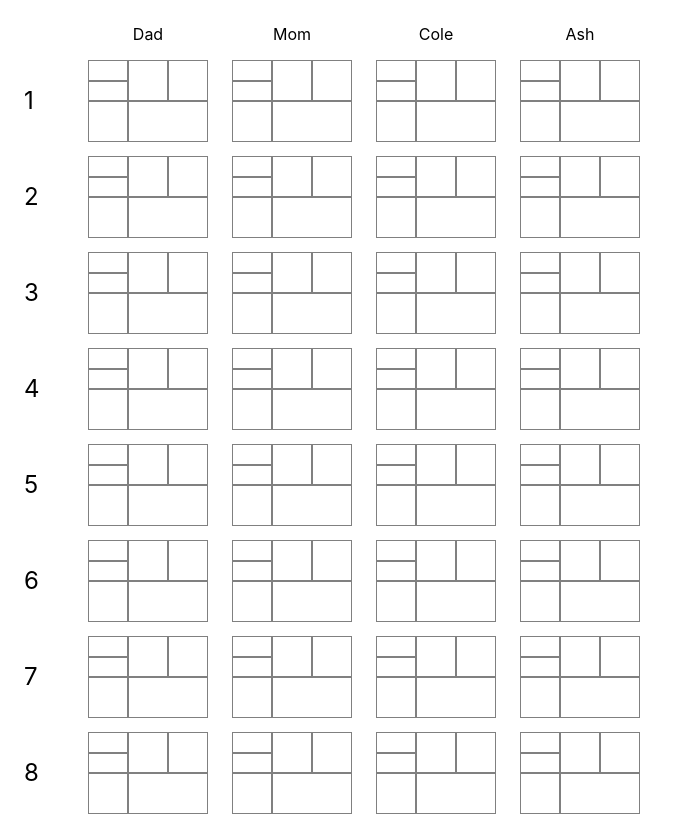
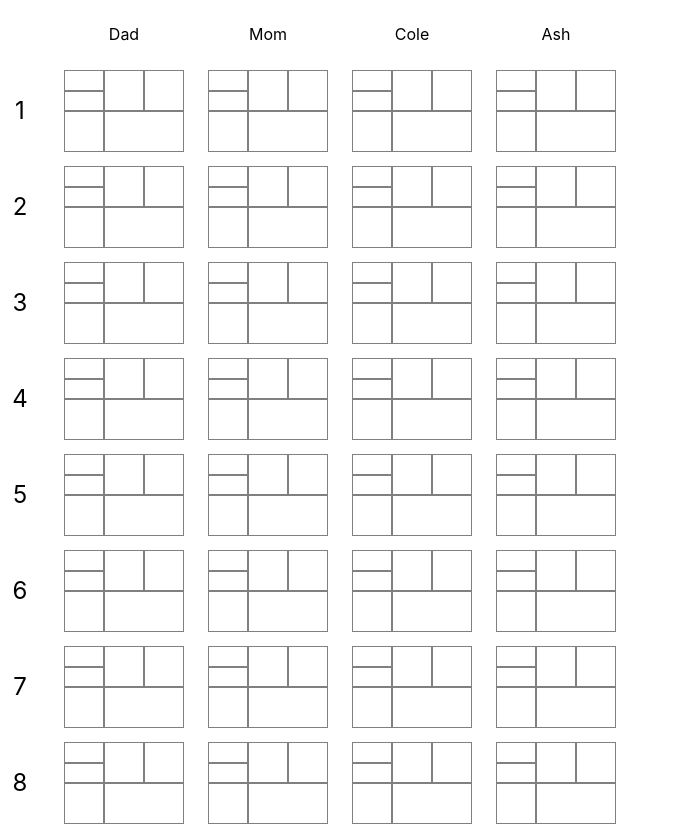
Before and after one commit to jsaelhof/skull-king-scorecard, a React (Create React App) app: page / in a window 1280 px wide. Shown: the top 825 px of the page, without its empty margins (0-690 px from the left). Built offline with nearby package versions, Linux system fonts and the light colour scheme.

Commit message:
refactor into sub-components

```diff
--- a/package.json
+++ b/package.json
@@ -6,6 +6,8 @@
     "@testing-library/jest-dom": "^5.16.1",
     "@testing-library/react": "^12.1.2",
     "@testing-library/user-event": "^13.5.0",
+    "clsx": "^1.1.1",
+    "lodash": "^4.17.21",
     "react": "^17.0.2",
     "react-dom": "^17.0.2",
     "react-scripts": "5.0.0",
--- a/src/App.js
+++ b/src/App.js
@@ -1,61 +1,17 @@
-import { useCallback, useState } from "react";
 import "./App.css";
-import Box from "./Box";
+import Scorecard from "./Scorecard";
+import Rounds from "./Rounds";
+
+const PLAYERS = ["Dad", "Mom", "Cole", "Ash"];
 
 function App() {
-  const [scores, setScores] = useState({});
-  const [players] = useState(["Dad", "Mom", "Cole", "Ash"]);
-
-  const onTotalUpdate = useCallback((round, total) => {
-    console.log("Update", round, total);
-    setScores((prev) => ({
-      ...prev,
-      [round]: total,
-    }));
-  }, []);
-
   return (
     <div className="App">
-      <div
-        style={{
-          display: "grid",
-          rowGap: 16,
-          columnGap: 24,
-          margin: 24,
-          gridTemplateRows: "repeat(11, auto)",
-          gridTemplateColumns: "repeat(5, max-content)",
-          gridAutoFlow: "column",
-        }}
-      >
-        <div />
+      <div style={{ display: "flex" }}>
+        <Rounds />
 
-        {[1, 2, 3, 4, 5, 6, 7, 8, 9, 10].map((i) => (
-          <div
-            key={i}
-            style={{
-              width: 40,
-              height: "100%",
-              display: "flex",
-              alignItems: "center",
-              fontSize: 24,
-            }}
-          >
-            {i}
-          </div>
-        ))}
-
-        {players.map((player) => (
-          <>
-            <div>{player}</div>
-            {[1, 2, 3, 4, 5, 6, 7, 8, 9, 10].map((i) => (
-              <Box
-                key={`${player}-round${i}`}
-                round={i}
-                prevTotal={i === 1 ? 0 : scores[i - 1]}
-                onTotalUpdate={onTotalUpdate}
-              />
-            ))}
-          </>
+        {PLAYERS.map((player) => (
+          <Scorecard player={player} />
         ))}
       </div>
     </div>
--- a/src/Box.css
+++ b/src/Box.css
@@ -30,10 +30,3 @@
   grid-area: total;
   font-size: 1.25rem;
 }
-
-.bid > input,
-.tricks > input,
-.bonus > input {
-  all: unset;
-  width: 100%;
-}
--- a/src/Box.jsx
+++ b/src/Box.jsx
@@ -1,7 +1,8 @@
+import "./Box.css";
 import React, { useEffect, useState } from "react";
-import "./Box.css";
+import Input from "./Input";
 
-const Box = ({ round, prevTotal = 0, locked, onTotalUpdate }) => {
+const Box = ({ player, round, prevTotal = 0, locked, onTotalUpdate }) => {
   const [bid, setBid] = useState();
   const [tricks, setTricks] = useState();
   const [score, setScore] = useState();
@@ -10,7 +11,6 @@ const Box = ({ round, prevTotal = 0, locked, onTotalUpdate }) => {
   const [total, setTotal] = useState();
 
   useEffect(() => {
-    console.log("UE");
     if (bid !== undefined && tricks !== undefined) {
       let roundScore;
       let roundBonus = bonus ?? 0;
@@ -32,58 +32,14 @@ const Box = ({ round, prevTotal = 0, locked, onTotalUpdate }) => {
       setTotal(roundTotal);
       onTotalUpdate(round, roundTotal);
     }
-  }, [bid, bonus, onTotalUpdate, prevTotal, round, tricks]);
+  }, [bid, bonus, onTotalUpdate, player, prevTotal, round, tricks]);
 
   return (
     <div className="box">
-      <div className="bid">
-        <input
-          type="text"
-          maxLength={2}
-          onKeyDown={({ key, preventDefault, stopPropagation }) => {
-            if (
-              ![
-                "1",
-                "2",
-                "3",
-                "4",
-                "5",
-                "6",
-                "7",
-                "8",
-                "9",
-                "0",
-                "Backspace",
-              ].includes(key)
-            ) {
-              console.log("prevent");
-              return false;
-            }
-          }} // TODO: Why doesn't this bloody work????
-          onChange={({ target }) => {
-            if (!locked) setBid(parseInt(target.value));
-          }}
-        />
-      </div>
-      <div className="tricks">
-        <input
-          type="text"
-          maxLength={2}
-          onChange={({ target }) => {
-            if (!locked) setTricks(parseInt(target.value));
-          }}
-        />
-      </div>
+      <Input className="bid" callback={setBid} locked={locked} />
+      <Input className="tricks" callback={setTricks} locked={locked} />
       <div className="score">{score}</div>
-      <div className="bonus">
-        <input
-          type="text"
-          maxLength={2}
-          onChange={({ target }) => {
-            if (!locked) setBonus(parseInt(target.value));
-          }}
-        />
-      </div>
+      <Input className="bonus" callback={setBonus} locked={locked} />
       <div className="subtotal">{subtotal}</div>
       <div className="total">{total}</div>
     </div>
--- /dev/null
+++ b/src/Grid.jsx
@@ -0,0 +1,17 @@
+const Grid = ({ children }) => (
+  <div
+    style={{
+      display: "grid",
+      rowGap: 16,
+      columnGap: 24,
+      margin: "24px 24px 24px 0",
+      gridTemplateRows: "30px repeat(10, 80px)",
+      gridTemplateColumns: "max-content",
+      gridAutoFlow: "column",
+    }}
+  >
+    {children}
+  </div>
+);
+
+export default Grid;
--- /dev/null
+++ b/src/Input.css
@@ -0,0 +1,4 @@
+.scoreInput {
+  all: unset;
+  width: 100%;
+}
--- /dev/null
+++ b/src/Input.jsx
@@ -0,0 +1,36 @@
+import "./Input.css";
+
+const Input = ({ callback, locked, className }) => (
+  <div className={className}>
+    <input
+      className="scoreInput"
+      type="text"
+      maxLength={2}
+      onKeyDown={({ key }) => {
+        if (
+          ![
+            "1",
+            "2",
+            "3",
+            "4",
+            "5",
+            "6",
+            "7",
+            "8",
+            "9",
+            "0",
+            "Backspace",
+          ].includes(key)
+        ) {
+          console.log("prevent");
+          return false;
+        }
+      }} // TODO: Why doesn't this bloody work????
+      onChange={({ target }) => {
+        if (!locked) callback(parseInt(target.value));
+      }}
+    />
+  </div>
+);
+
+export default Input;
--- /dev/null
+++ b/src/Rounds.jsx
@@ -0,0 +1,26 @@
+import { times } from "lodash";
+import Grid from "./Grid";
+
+const Rounds = () => (
+  <Grid>
+    <div />
+
+    {times(10, (i) => (
+      <div
+        key={i}
+        style={{
+          width: 40,
+          height: "100%",
+          display: "flex",
+          alignItems: "center",
+          justifyContent: "center",
+          fontSize: 24,
+        }}
+      >
+        {i + 1}
+      </div>
+    ))}
+  </Grid>
+);
+
+export default Rounds;
--- /dev/null
+++ b/src/Scorecard.jsx
@@ -0,0 +1,36 @@
+import { times } from "lodash";
+import { useCallback, useState } from "react";
+import Box from "./Box";
+import Grid from "./Grid";
+
+const Scorecard = ({ player }) => {
+  const [scores, setScores] = useState({});
+
+  const onTotalUpdate = useCallback((round, total) => {
+    console.log("Update", round, total);
+    setScores((prev) => ({
+      ...prev,
+      [round]: total,
+    }));
+  }, []);
+
+  console.log(scores);
+
+  return (
+    <Grid>
+      <div>{player}</div>
+
+      {times(10, (i) => (
+        <Box
+          key={`round${i}`}
+          round={i + 1}
+          prevTotal={i === 0 ? 0 : scores[i]}
+          player={player}
+          onTotalUpdate={onTotalUpdate}
+        />
+      ))}
+    </Grid>
+  );
+};
+
+export default Scorecard;
```
Also changed, not shown: 1 other file (tests, documents, lock files or other folders).
